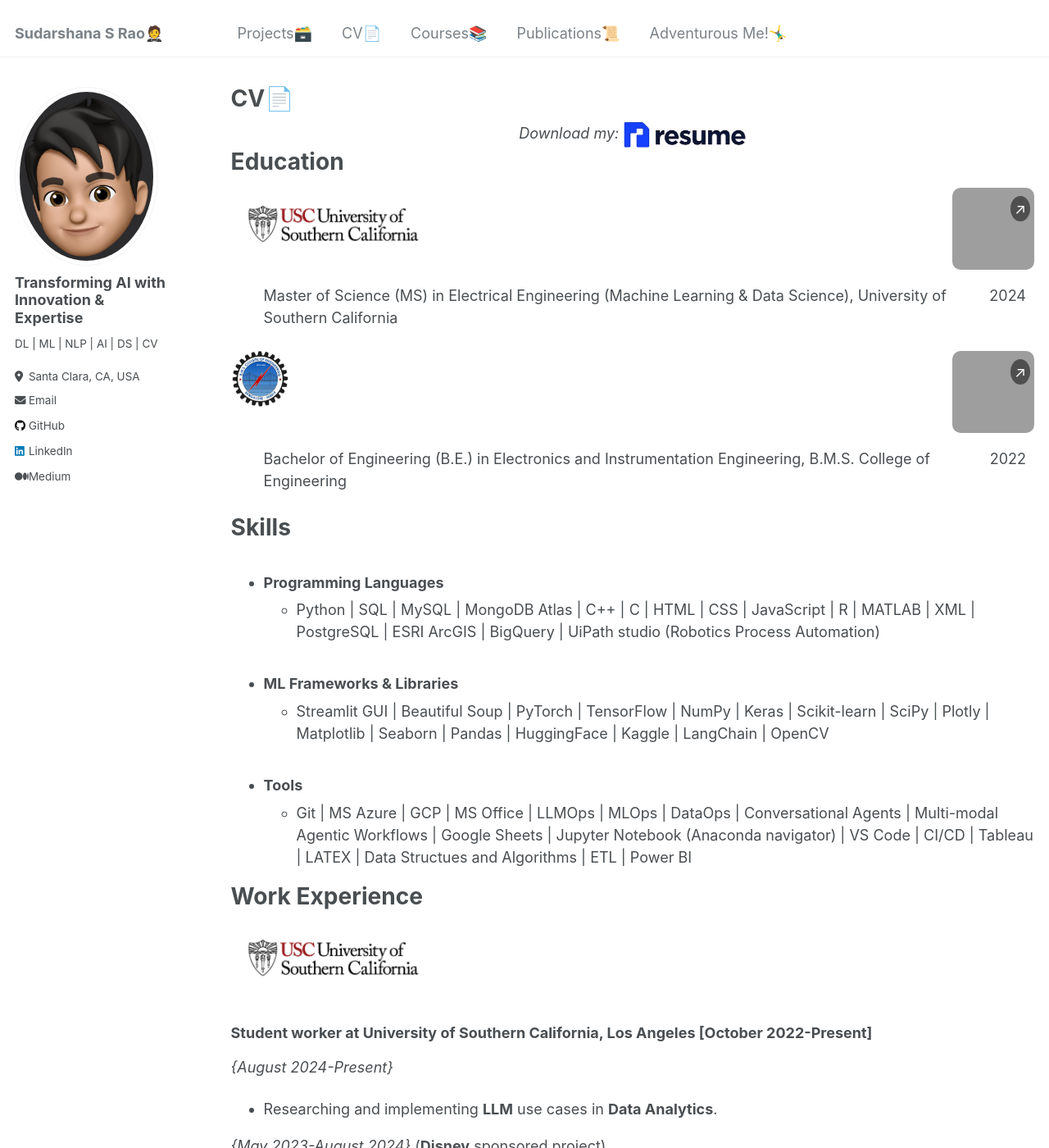
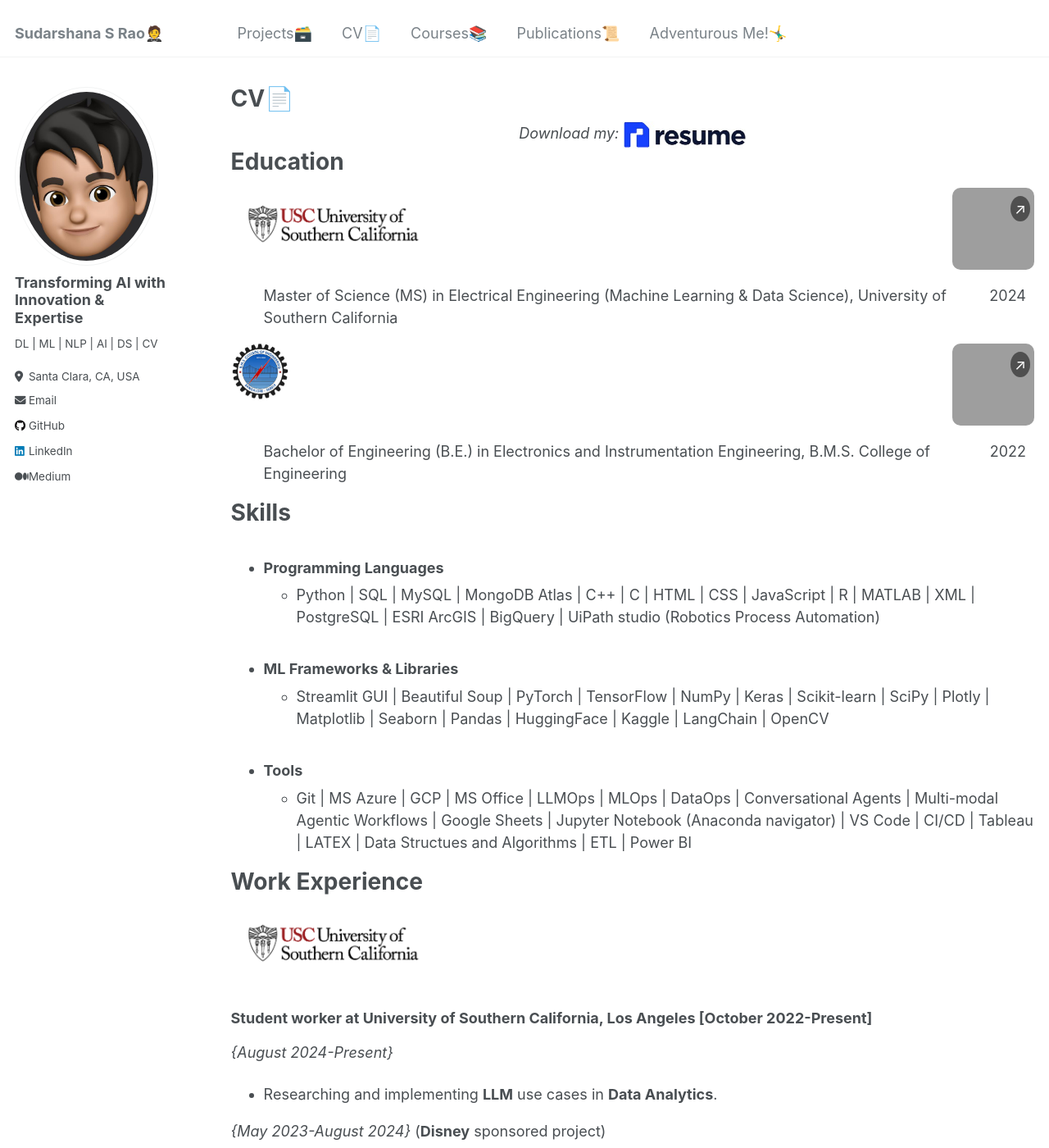
Before and after one commit to SudarshanaSRao/SudarshanaSRao.github.io, a Jekyll site: the page built from _pages/cv.md, in a window 1280 px wide and 1400 px high. Shown: the whole window at 82% size. Built offline with Jekyll 4.4.1, drawn with Linux system fonts in a browser that asks for light colours; grey boxes are pictures that could not be loaded.

Commit message:
Update cv.md

```diff
--- a/_pages/cv.md
+++ b/_pages/cv.md
@@ -152,7 +152,7 @@
   </div>
 
   <!-- Bullet point section -->
-  <div class="flexcontainer">
+  <div>
     <ul>
       <li>
         <span>Master of Science (MS) in Electrical Engineering (Machine Learning & Data Science), University of Southern California</span>
@@ -273,7 +273,7 @@
     }
 </style>
 
-<div class="flexcontainer">
+<div class="flexcontainer77">
   <div>
     <a href="https://www.bmsce.ac.in/" onclick="trackOutboundLink(this);">
       <img class="pulse" height="140px" src="/images/bmsce_logo.jpg" width="70px">
@@ -285,7 +285,7 @@
   <span class="popup-icon3">&#x2197;</span>
 </div>
 
-<div class="flexcontainer">
+<div>
   <ul>
     <li>
     <span>Bachelor of Engineering (B.E.) in Electronics and Instrumentation Engineering, B.M.S. College of Engineering</span>
@@ -449,7 +449,7 @@
     }
 </style>
 
- <div class="flexcontainer">
+ <div class="flexcontainer88">
   <div>
     <a href="https://ennvee.com/" onclick="trackOutboundLink(this);">
       <img class="pulse" height="100px" src="/images/ennlogog.jpeg" width="70px">
```
Also changed, not shown: other parts of _pages/cv.md (+5 -5 lines).
